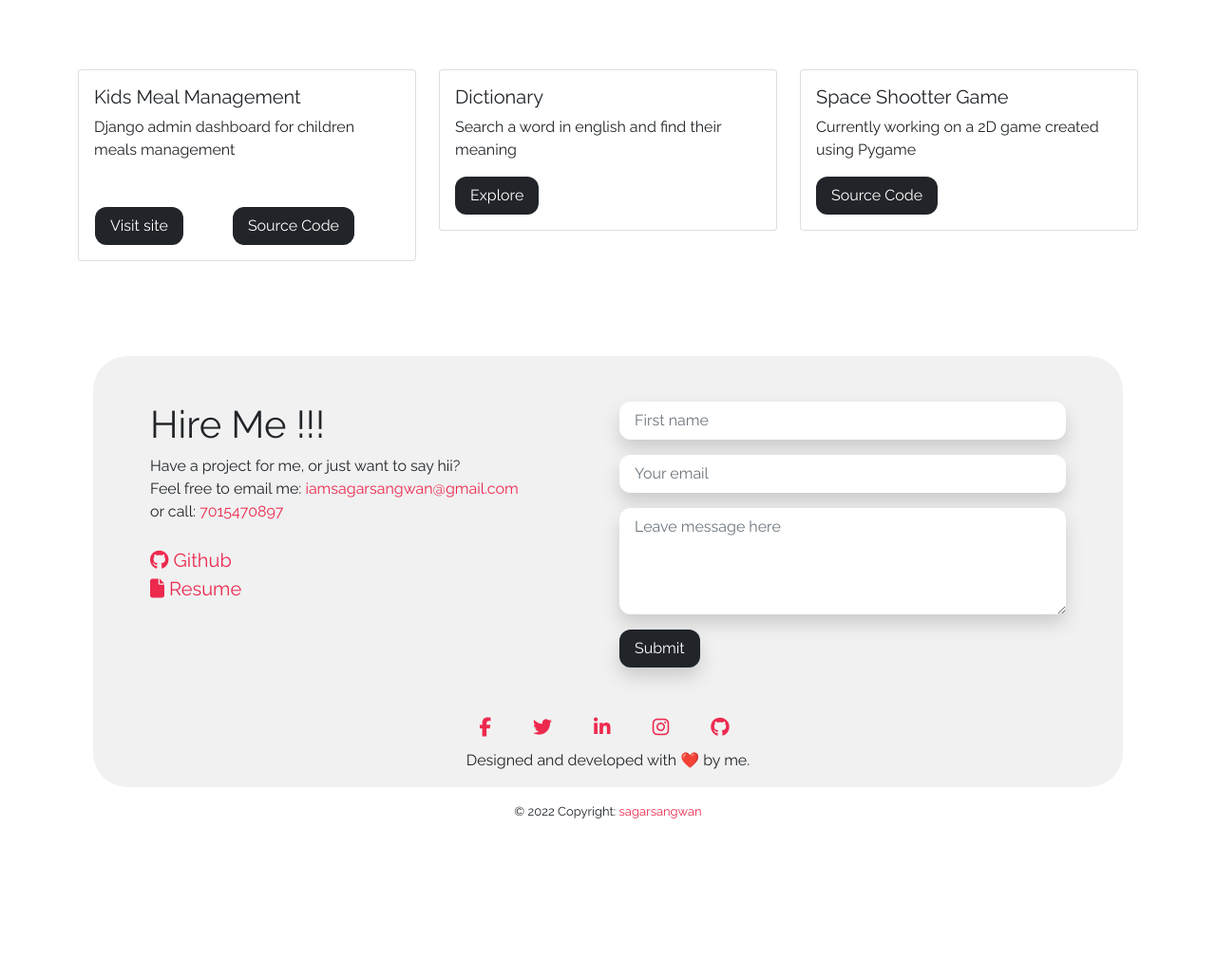
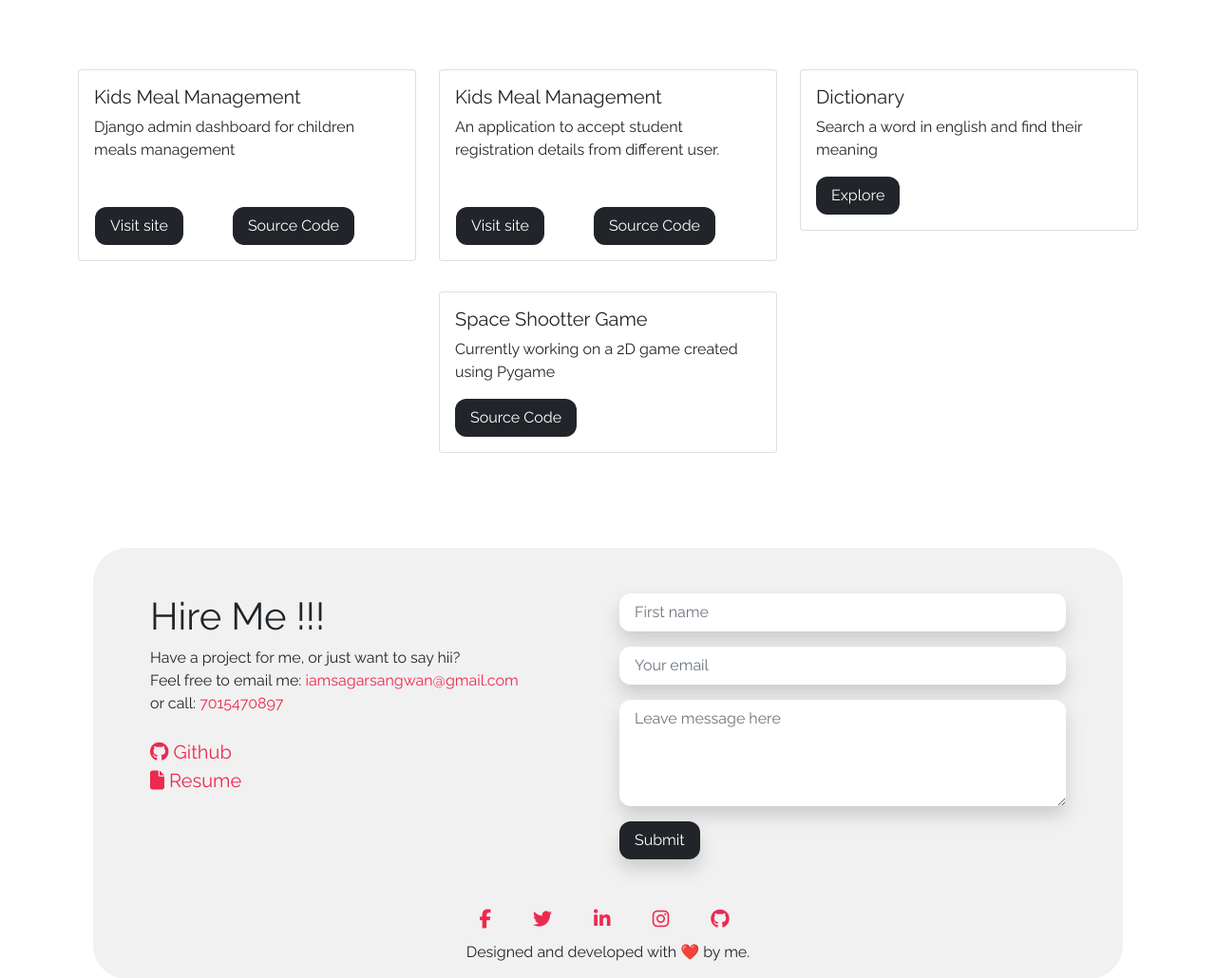
Before and after one commit to sagarsangwan/sagarsangwan, a Flask app: page / in a window 1280 px wide. Shown: the part 2546-3576 px from the top of the page at 95% size. Before the commit the page ends 3408 px from the top, so only its background shows below. Run offline with Flask 2, Linux system fonts and the light colour scheme; parts of the project's set-up code (start-up, migrations or seed data) failed here and were passed over; some libraries are stand-ins or nearby versions.

Commit message:
added new project

```diff
--- a/templates/pages/home.html
+++ b/templates/pages/home.html
@@ -177,7 +177,8 @@
                 <h5 class="card-title">Kids Meal Management</h5>
                 <p class="card-text"> Django admin dashboard for children meals management</p>
                 <div class="mt-5 text-end">
-                    <a href="https://lastnightpaper.herokuapp.com/" target="blank" class="btn button btn-dark">Visit
+                    <a href="https://kids-meal-management.herokuapp.com/" target="blank"
+                        class="btn button btn-dark">Visit
                         site</a>
 
                     <a href="https://github.com/sagarsangwan/kids_meal_managment"
@@ -187,7 +188,21 @@
             </div>
         </div>
     </div>
+    <div class="col-xs-12 col-md-9 col-lg-4 col-padding">
+        <div class="card">
+            <div class="card-body">
+                <h5 class="card-title">Kids Meal Management</h5>
+                <p class="card-text"> An application to accept student registration details from different user.</p>
+                <div class="mt-5 text-end">
+                    <a href="https://recordsmanager.herokuapp.com/" target="blank" class="btn button btn-dark">Visit
+                        site</a>
 
+                    <a href="https://github.com/sagarsangwan/records-manager" class="btn button mx-5 btn-dark">Source
+                        Code</a>
+                </div>
+            </div>
+        </div>
+    </div>
     <div class="col-xs-12 col-md-9 col-lg-4 col-padding">
         <div class="card">
             <div class="card-body">
```
